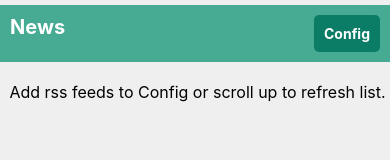
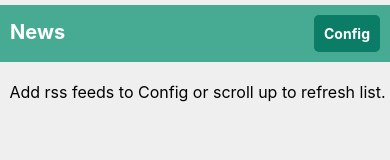
Before and after one commit to barnettrob/NewsFeedApp, a React Native app: screen / in a window 390 px wide. Shown: the top 160 px of the page. Built offline with nearby package versions, Linux system fonts and the light colour scheme.

Commit message:
Show domain correctly if just http:// and fix header title vertical height

```diff
--- a/components/header.jsx
+++ b/components/header.jsx
@@ -37,6 +37,7 @@ const styles = StyleSheet.create({
     fontSize: 20,
     color: "#fff",
     fontWeight: "bold",
+    marginTop: 5
   },
   navConfig: {},
 });
--- a/components/rss.jsx
+++ b/components/rss.jsx
@@ -203,6 +203,7 @@ class News extends Component {
     return newsItems.map(function (item, i) {
       let url = item.link;
       url = url.replace("https://", "");
+      url = url.replace("http://", "");
       url = url.split("/");
       const domain = url[0];
 
```
